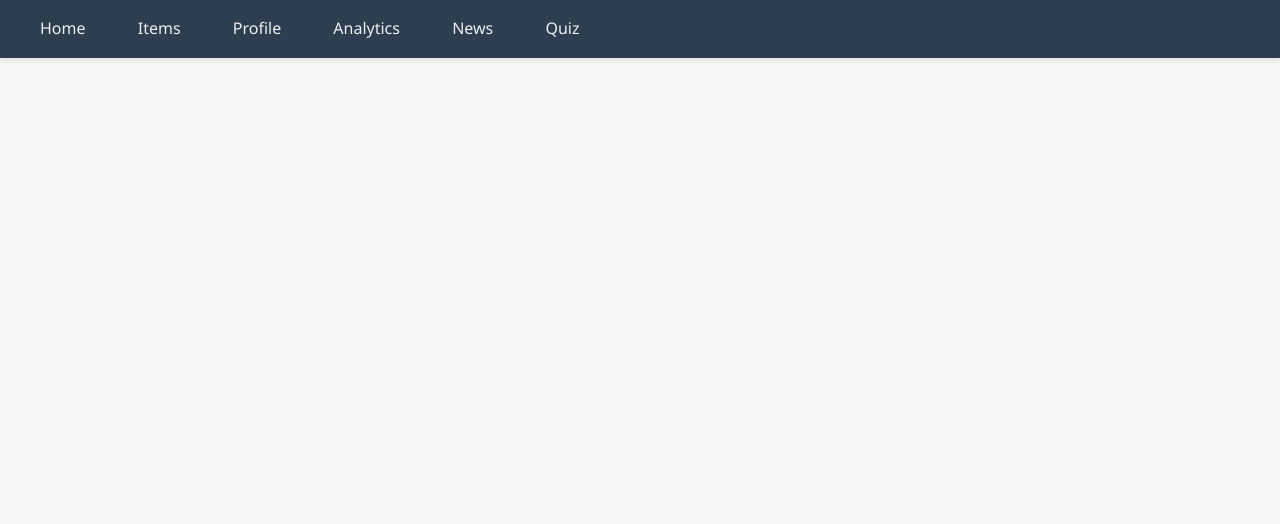
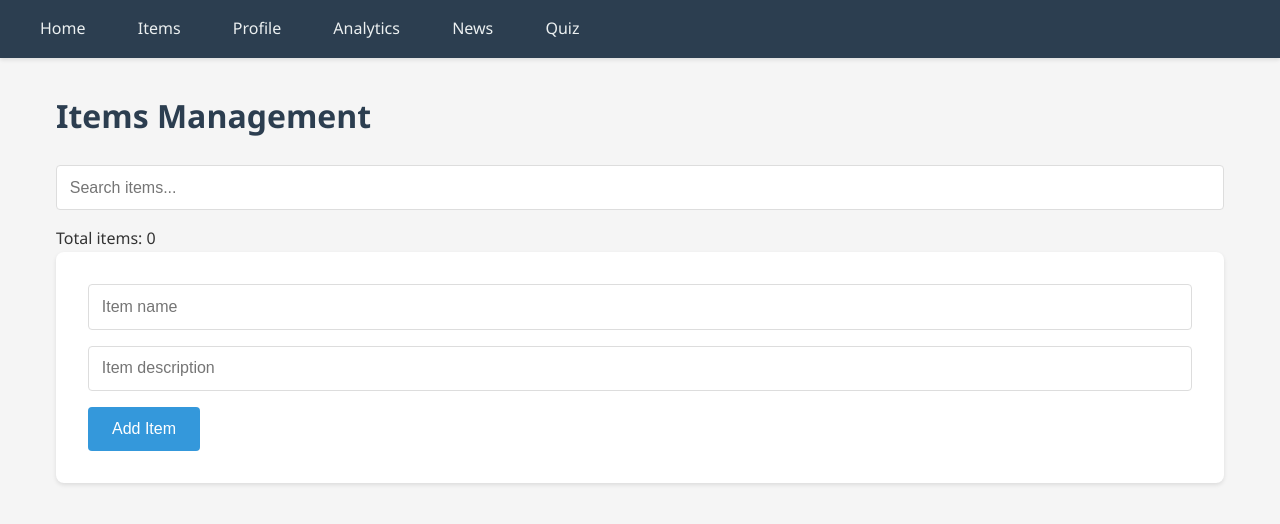
Before and after one commit to SnoopyTG/ISS_Lab12, a plain HTML site: page Buggy_Repo/frontend/items.html in a window 1280 px wide. Drawn offline with Linux system fonts and the light colour scheme; no server answers.

Commit message:
doing items

```diff
--- a/Buggy_Repo/frontend/items.html
+++ b/Buggy_Repo/frontend/items.html
@@ -14,7 +14,27 @@
     <a href="news.html">News</a>
     <a href="quiz.html">Quiz</a>
   </nav>
-  <!-- fuck I think I deleted a container, god help me-->
+
+  <div class="container">
+    <h1>Items Management</h1>
+
+    <div class="search-container">
+      <input type="text" id="search" placeholder="Search items...">
+      <p id="itemCount">Total items: 0</p>
+    </div>
+
+    <form id="itemForm">
+      <div class="form-group">
+        <input type="text" id="name" placeholder="Item name" required>
+        <input type="text" id="description" placeholder="Item description" required>
+        <button type="submit">Add Item</button>
+      </div>
+    </form>
+
+    <ul id="itemList" class="item-list">
+      <!-- Items will be dynamically added here -->
+    </ul>
+  </div>
 
   <script src="scripts/items.js"></script>
 </body>
```
Also changed, not shown: Buggy_Repo/frontend/profile.html (+11 -7 lines), 1 other file.
